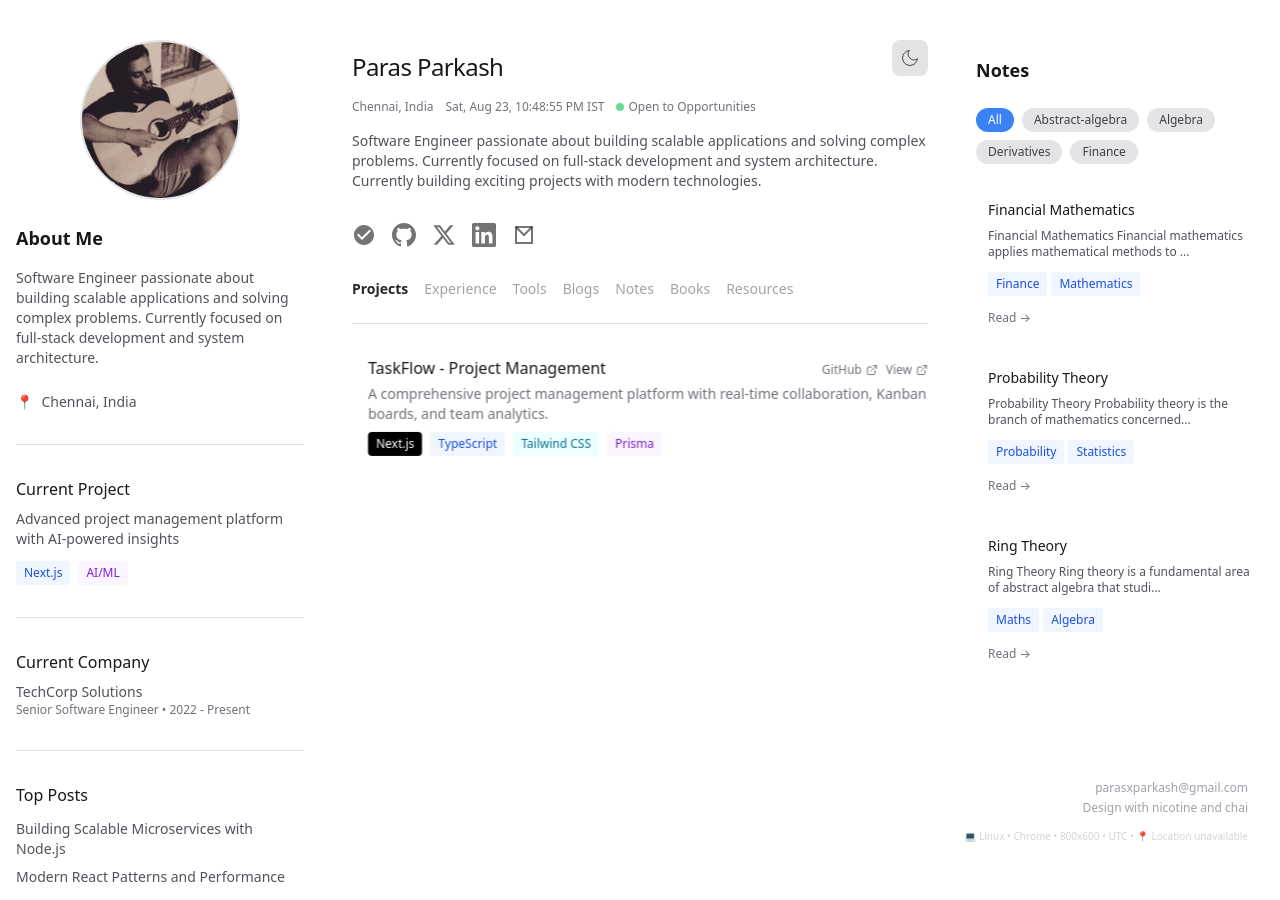
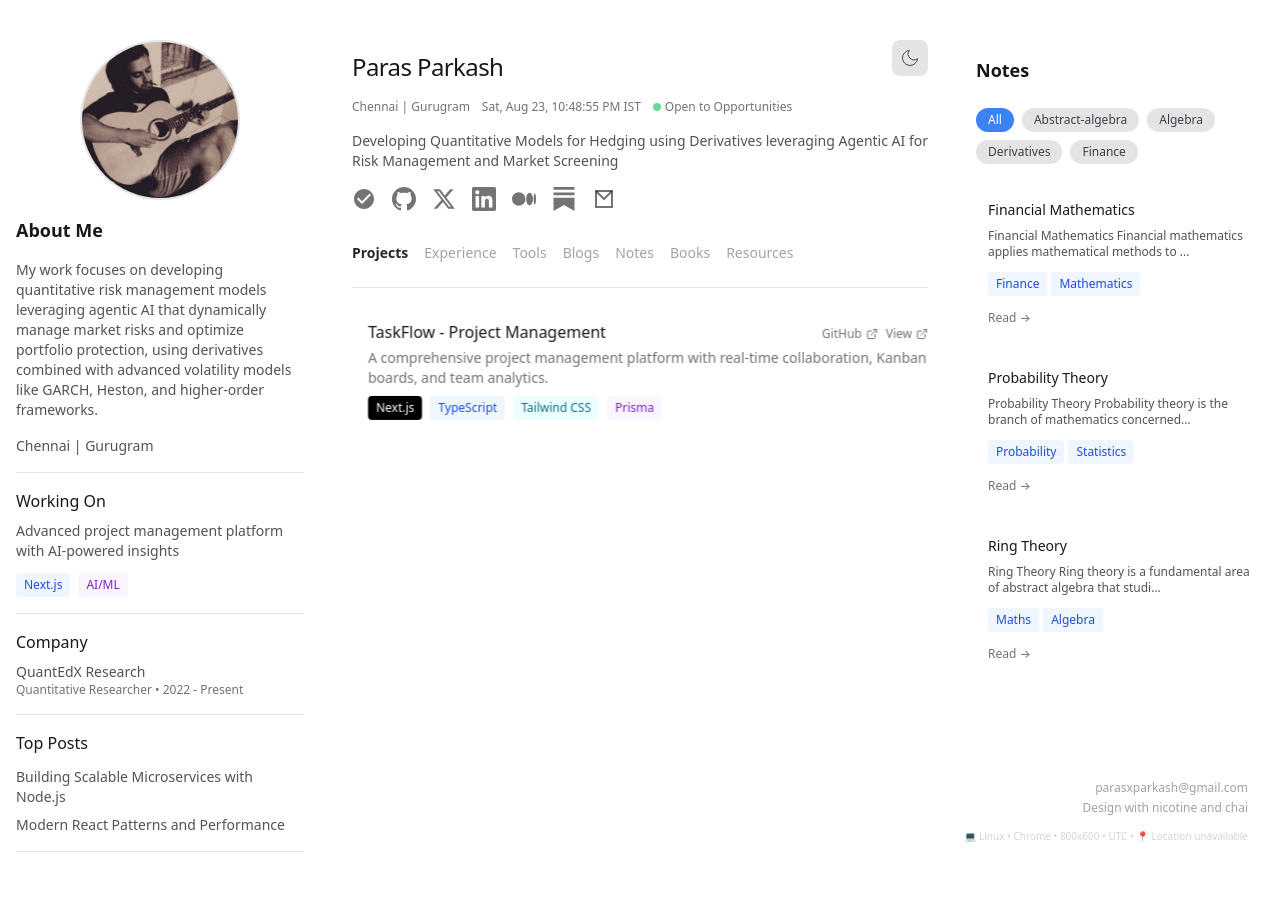
Before and after one commit to parasxparkash/parasxparkash.github.io, a Jekyll site: the page built from index.html, in a window 1280 px wide. Built offline with Jekyll 4.4.1, drawn with Linux system fonts in a browser that asks for light colours; nearby versions of some CDN libraries.

Commit message:
New Introduction

```diff
--- a/_config.yml
+++ b/_config.yml
@@ -2,8 +2,7 @@
 title: Paras Parkash
 email: parasxparkash@gmail.com
 description: >-
-  Software Engineer passionate about building scalable applications and solving complex problems.
-  Currently focused on full-stack development and system architecture.
+  My work focuses on developing quantitative risk management models leveraging agentic AI that dynamically manage market risks and optimize portfolio protection, using derivatives combined with advanced volatility models like GARCH, Heston, and higher-order frameworks.
 
 baseurl: "" # the subpath of your site, e.g. /blog
 url: "https://parasparkash.github.io" # the base hostname & protocol for your site
@@ -54,9 +53,18 @@ author:
   name: Paras Parkash
   email: parasxparkash@gmail.com
   location: Chennai, India
-  github: parasparkash
-  linkedin: parasparkash
-  twitter: parasparkash
+  github: parasxparkash
+  linkedin: parasxparkash
+  twitter: parasxparkash
+  medium: https://medium.com/@parasparkash
+  substack: https://parasparkash.substack.com
+  scholar: https://scholar.google.com/citations?user=
+  orcid: https://orcid.org/
+  kaggle: https://kaggle.com/
+  researchgate: https://www.researchgate.net/profile/
+  stackoverflow: https://stackoverflow.com/users/
+  youtube: https://www.youtube.com/@
+  rss: /feed.xml
 
 # MathJax settings
 mathjax: true
--- a/index.html
+++ b/index.html
@@ -1,7 +1,6 @@
 ---
 layout: default
 title: "Paras Parkash | Quantitative Researcher | Chennai|Gurugram, India"
-description: "Quantitative Reseacher passionate about building scalable applications and solving complex problems."
 ---
 
 <main class="text-zinc-900 dark:text-zinc-100 max-w-7xl mx-auto px-4 py-10 h-screen flex flex-col">
@@ -16,7 +15,7 @@ description: "Quantitative Reseacher passionate about building scalable applicat
             </button>
 
             <!-- Profile Image -->
-            <div class="mb-6 flex justify-center">
+            <div class="mb-4 flex justify-center">
                 <img src="./assets/xM86BWys_400x400.jpg"
                      alt="Profile"
                      loading="lazy"
@@ -26,22 +25,21 @@ description: "Quantitative Reseacher passionate about building scalable applicat
 
             <!-- About Me Section -->
             <h3 class="text-lg font-semibold mb-4 text-zinc-900 dark:text-zinc-100">About Me</h3>
-            <p class="text-sm text-zinc-600 dark:text-zinc-400 mb-6">
+            <p class="text-sm text-zinc-600 dark:text-zinc-400 mb-4">
                 {{ site.description }}
             </p>
 
-            <div class="space-y-3 mb-8">
-                <div class="flex items-center gap-2 text-sm">
-                    <span class="text-zinc-500">📍</span>
-                    <span class="text-zinc-600 dark:text-zinc-400">{{ site.author.location }}</span>
+            <div class="space-y-2 mb-4">
+                <div class="flex items-center text-sm">
+                    <span class="text-zinc-600 dark:text-zinc-400">Chennai | Gurugram</span>
                 </div>
             </div>
 
-            <div class="border-b border-zinc-200 dark:border-zinc-700 mb-8"></div>
+            <div class="border-b border-zinc-200 dark:border-zinc-700 mb-4"></div>
 
             <!-- Current Project Section -->
-            <div class="mb-8">
-                <h4 class="font-medium text-zinc-900 dark:text-zinc-100 mb-2">Current Project</h4>
+            <div class="mb-4">
+                <h4 class="font-medium text-zinc-900 dark:text-zinc-100 mb-2">Working On</h4>
                 <p class="text-sm text-zinc-600 dark:text-zinc-400 mb-3">Advanced project management platform with AI-powered insights</p>
                 <div class="flex flex-wrap gap-2">
                     <span class="px-2 py-1 text-xs bg-blue-50 text-blue-700 dark:bg-blue-900/20 dark:text-blue-300 rounded">Next.js</span>
@@ -49,19 +47,19 @@ description: "Quantitative Reseacher passionate about building scalable applicat
                 </div>
             </div>
 
-            <div class="border-b border-zinc-200 dark:border-zinc-700 mb-8"></div>
+            <div class="border-b border-zinc-200 dark:border-zinc-700 mb-4"></div>
 
             <!-- Current Company Section -->
-            <div class="mb-8">
-                <h4 class="font-medium text-zinc-900 dark:text-zinc-100 mb-2">Current Company</h4>
-                <p class="text-sm text-zinc-600 dark:text-zinc-400">TechCorp Solutions</p>
-                <p class="text-xs text-zinc-500 dark:text-zinc-400">Senior Software Engineer • 2022 - Present</p>
+            <div class="mb-4">
+                <h4 class="font-medium text-zinc-900 dark:text-zinc-100 mb-2"> Company</h4>
+                <p class="text-sm text-zinc-600 dark:text-zinc-400">QuantEdX Research</p>
+                <p class="text-xs text-zinc-500 dark:text-zinc-400">Quantitative Researcher • 2022 - Present</p>
             </div>
 
-            <div class="border-b border-zinc-200 dark:border-zinc-700 mb-8"></div>
+            <div class="border-b border-zinc-200 dark:border-zinc-700 mb-4"></div>
 
             <!-- Top Posts Section -->
-            <div class="mb-8">
+            <div class="mb-4">
                 <h4 class="font-medium text-zinc-900 dark:text-zinc-100 mb-3">Top Posts</h4>
                 <div class="space-y-2">
                     {% for post in site.posts limit:3 %}
@@ -72,7 +70,7 @@ description: "Quantitative Reseacher passionate about building scalable applicat
                 </div>
             </div>
 
-            <div class="border-b border-zinc-200 dark:border-zinc-700 mb-8"></div>
+            <div class="border-b border-zinc-200 dark:border-zinc-700 mb-4"></div>
         </div>
 
         <!-- Center Content Area -->
@@ -103,8 +101,8 @@ description: "Quantitative Reseacher passionate about building scalable applicat
                             </button>
                         </h1>
                         <div class="flex items-center gap-3 mb-4">
-                            <p class="text-xs text-zinc-500 dark:text-zinc-400 ">
-                                 {{ site.author.location }}
+                            <p class="text-xs text-zinc-500 dark:text-zinc-400">
+                                Chennai | Gurugram
                             </p>
                             <p class="text-xs text-zinc-500 dark:text-zinc-400 font-normal" id="ist-clock">
                             </p>
@@ -115,11 +113,13 @@ description: "Quantitative Reseacher passionate about building scalable applicat
                         </div>
                     </div>
 
-                    <div class="opacity-0 transform animate-fade-in animate-delay-400">
-                        <p class="text-sm text-zinc-600 dark:text-zinc-400 max-w-xl mb-8">
-                            {{ site.description }} Currently building exciting projects with modern technologies.
+                    <div class="opacity-0 transform animate-fade-in animate-delay-300">
+                        <p class="text-sm text-zinc-600 dark:text-zinc-400 max-w-xl mb-4">
+                            Developing Quantitative Models for Hedging using Derivatives leveraging Agentic AI for Risk Management and Market Screening
                         </p>
                     </div>
+
+
 
                     <div class="opacity-0 transform animate-fade-in animate-delay-600">
                         <div class="flex items-center gap-5">
@@ -153,6 +153,22 @@ description: "Quantitative Reseacher passionate about building scalable applicat
                                     <span class="sr-only">linkedin</span>
                                     <svg width="24" height="24" viewBox="0 0 24 24" fill="currentColor" class="h-6 w-6">
                                         <path d="M20.447 20.452h-3.554v-5.569c0-1.328-.027-3.037-1.852-3.037-1.853 0-2.136 1.445-2.136 2.939v5.667H9.351V9h3.414v1.561h.046c.477-.9 1.637-1.85 3.37-1.85 3.601 0 4.267 2.37 4.267 5.455v6.286zM5.337 7.433c-1.144 0-2.063-.926-2.063-2.065 0-1.138.92-2.063 2.063-2.063 1.14 0 2.064.925 2.064 2.063 0 1.139-.925 2.065-2.064 2.065zm1.782 13.019H3.555V9h3.564v11.452zM22.225 0H1.771C.792 0 0 .774 0 1.729v20.542C0 23.227.792 24 1.771 24h20.451C23.2 24 24 23.227 24 22.271V1.729C24 .774 23.2 0 22.222 0h.003z"/>
+                                    </svg>
+                                </a>
+
+                                <!-- Medium -->
+                                <a target="_blank" class="medium-icon overflow-hidden transition-all text-zinc-900/60 dark:text-zinc-100/60 hover:text-black dark:hover:text-white" href="{{ site.author.medium }}">
+                                    <span class="sr-only">medium</span>
+                                    <svg width="24" height="24" viewBox="0 0 16 16" fill="currentColor" class="h-6 w-6 bi bi-medium" aria-hidden="true">
+                                        <path d="M9.025 8c0 2.485-2.02 4.5-4.513 4.5A4.506 4.506 0 0 1 0 8c0-2.486 2.02-4.5 4.512-4.5A4.506 4.506 0 0 1 9.025 8m4.95 0c0 2.34-1.01 4.236-2.256 4.236S9.463 10.339 9.463 8c0-2.34 1.01-4.236 2.256-4.236S13.975 5.661 13.975 8M16 8c0 2.096-.355 3.795-.794 3.795-.438 0-.793-1.7-.793-3.795 0-2.096.355-3.795.794-3.795.438 0 .793 1.699.793 3.795"/>
+                                    </svg>
+                                </a>
+
+                                <!-- Substack -->
+                                <a target="_blank" class="substack-icon overflow-hidden transition-all text-zinc-900/60 dark:text-zinc-100/60 hover:text-orange-500" href="{{ site.author.substack }}">
+                                    <span class="sr-only">substack</span>
+                                    <svg width="24" height="24" viewBox="0 0 16 16" fill="currentColor" class="h-6 w-6 bi bi-substack" aria-hidden="true">
+                                        <path d="M15 3.604H1v1.891h14v-1.89ZM1 7.208V16l7-3.926L15 16V7.208zM15 0H1v1.89h14z"/>
                                     </svg>
                                 </a>
 
```
Also changed, not shown: 6 other files.
